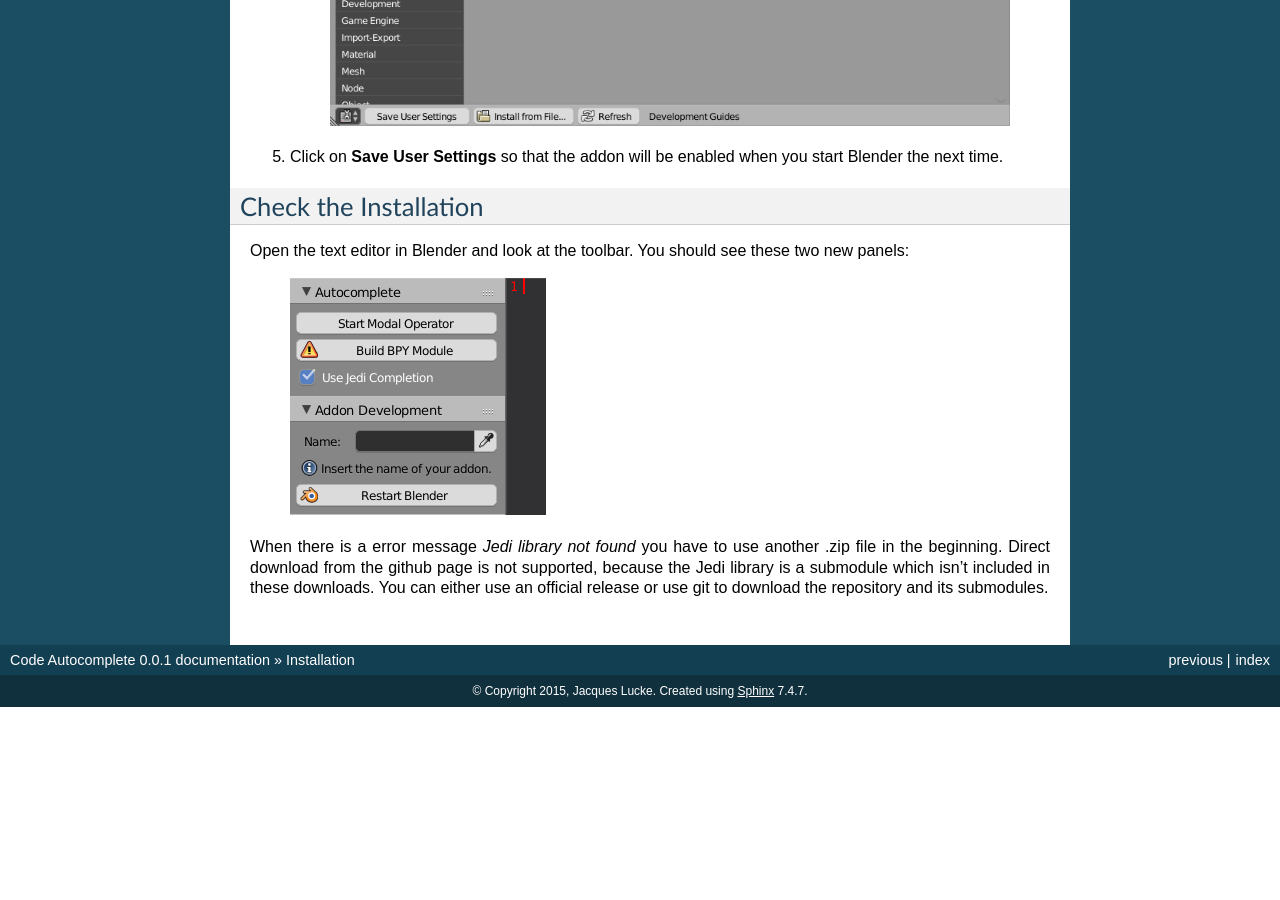
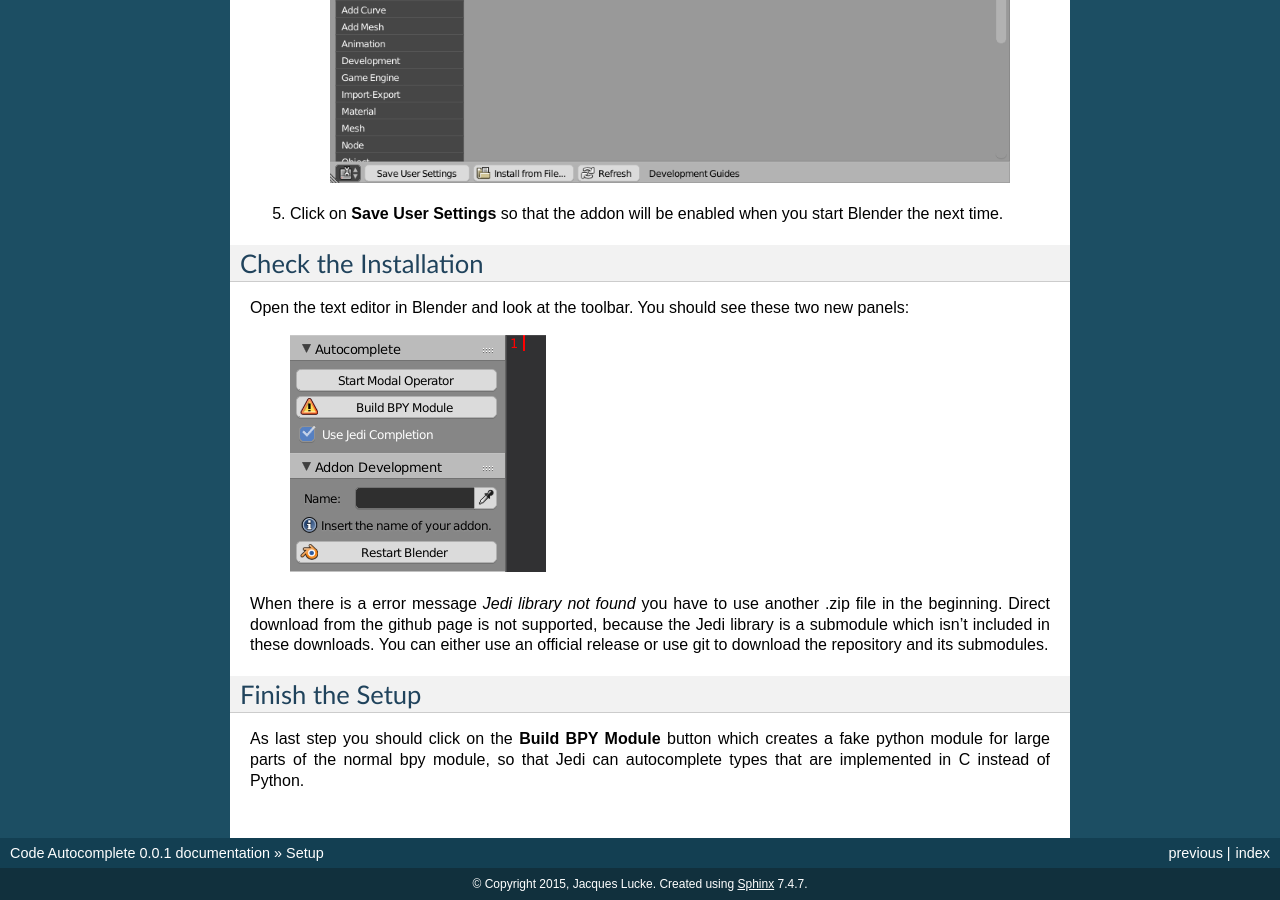
Before and after one commit to ero646545/code_autocomplete_manual, a Sphinx documentation site: the page built from docs/setup.rst, in a window 1280 px wide and 900 px high, scrolled down 1000 px. Built offline with Sphinx 7.4.7, drawn with Linux system fonts in a browser that asks for light colours; before the commit the page ends 1707 px from its top, so only the background shows below that; some of the changed text lies outside the part shown.

Commit message:
finish setup

```diff
--- a/docs/setup.rst
+++ b/docs/setup.rst
@@ -1,4 +1,7 @@
-############
+*****
+Setup
+*****
+
 Installation
 ############
 
@@ -30,3 +33,11 @@ When there is a error message *Jedi library not found* you have to use another
 because the Jedi library is a submodule which isn't included in these downloads.
 You can either use an official release or use git to download the repository
 and its submodules.
+
+
+Finish the Setup
+################
+
+As last step you should click on the **Build BPY Module** button which creates a
+fake python module for large parts of the normal bpy module, so that Jedi can
+autocomplete types that are implemented in C instead of Python.
```
Also changed, not shown: docs/index.rst (+5 -2 lines).
